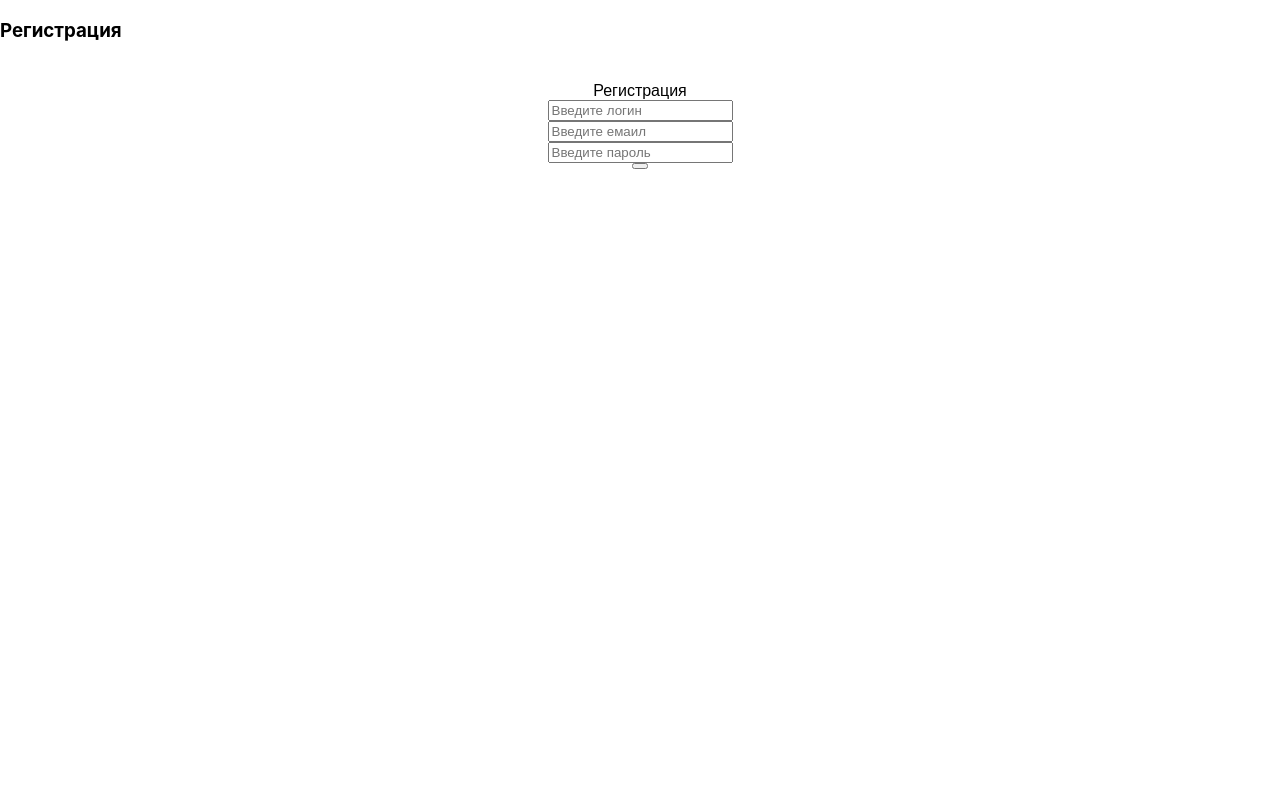
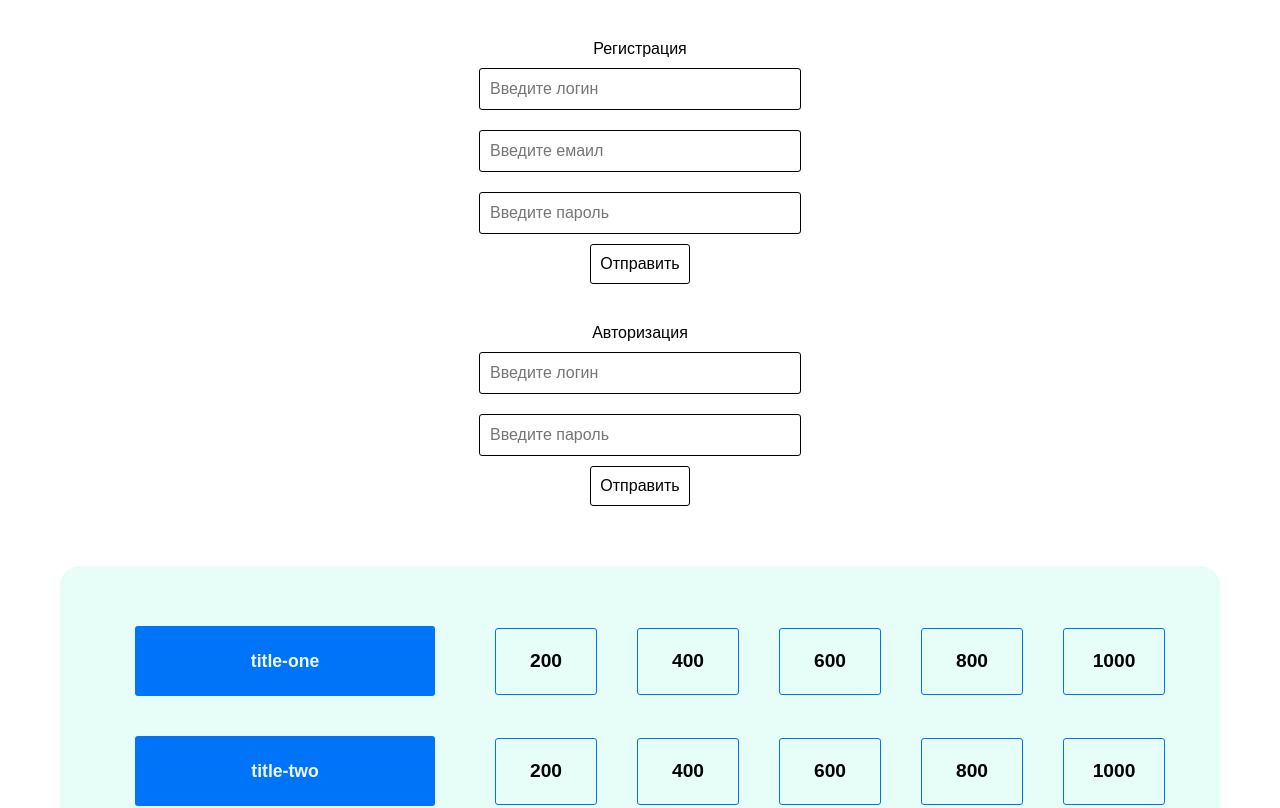
Before and after one commit to NickCamelCase82/Jeopardy, a React (Create React App) app in the folder client/: page /registration in a window 1280 px wide. Shown: the top 808 px of the page. Built offline with nearby package versions, Linux system fonts and the light colour scheme; no server answers; a web font is replaced by a local one.

Commit message:
authorization registration edits

```diff
--- a/client/src/App.jsx
+++ b/client/src/App.jsx
@@ -3,8 +3,8 @@ import Game from './components/game/Game/Game';
 import Login from './components/Login/Login';
 import Registration from './components/Registration/Registration';
 import { Routes, Route } from 'react-router-dom';
-import PageLogin from './pages/PageLogin';
-import PageRegistration from './pages/PageRegistration';
+// import PageLogin from './pages/PageLogin';
+// import PageRegistration from './pages/PageRegistration';
 import { useEffect } from 'react';
 import { useDispatch } from 'react-redux';
 
@@ -21,14 +21,17 @@ function App() {
 
   return (
     <>
-      <Routes>
+      {/* <Routes>
         <Route path="/" element={<Registration />} />
         <Route path="/" element={<Login />} />
-        <Route path="/" element={<Game />} />
+        <Route path="/" element={<Game />} /> */}
 
-        <Route path="/login" element={<PageLogin />} />
-        <Route path="/registration" element={<PageRegistration />} />
-      </Routes>
+      {/* <Route path="/login" element={<PageLogin />} />
+        <Route path="/registration" element={<PageRegistration />} /> */}
+      {/* </Routes> */}
+      <Registration />
+      <Login />
+      <Game />
     </>
   );
 }
--- a/client/src/components/Login/Login.jsx
+++ b/client/src/components/Login/Login.jsx
@@ -3,15 +3,14 @@ import Input from '../common/Input/Input';
 import Button from '../common/Button/Button';
 import './Login.css';
 
-
-const Login = ({ handleInputs, input, getLogin}) => {
+const Login = ({ handleInputs, input, getLogin }) => {
   return (
     <div className="login">
       <form>
         <div>Авторизация</div>
-        <input name="login" placeholder="Введите логин" onChange={handleInputs} value={input.login?? ''}/>
-        <input type="password" name="password" placeholder="Введите пароль" onChange={handleInputs} value={input.password?? ''}/>
-        <button onClick={getLogin}/>
+        <Input name="login" placeholder="Введите логин" />
+        <Input type="password" name="password" placeholder="Введите пароль" />
+        <Button />
       </form>
     </div>
   );
--- a/client/src/components/Registration/Registration.jsx
+++ b/client/src/components/Registration/Registration.jsx
@@ -3,15 +3,15 @@ import Input from '../common/Input/Input';
 import Button from '../common/Button/Button';
 import './Registration.css';
 
-const Registration = ({getReg, input, handleInputs}) => {
+const Registration = ({ getReg, input, handleInputs }) => {
   return (
     <div className="register">
       <form>
         <div>Регистрация</div>
-        <input name="login" placeholder="Введите логин" onChange={handleInputs} value={input.login?? ''}/>
-        <input name="email" placeholder="Введите емаил" onChange={handleInputs} value={input.email?? ''}/>
-        <input type="password" name="password" placeholder="Введите пароль" onChange={handleInputs} value={input.password?? ''}/>
-        <button onClick={getReg}/>
+        <Input type="text" name="login" placeholder="Введите логин" />
+        <Input type="email" name="email" placeholder="Введите емаил" />
+        <Input type="password" name="password" placeholder="Введите пароль" />
+        <Button />
       </form>
     </div>
   );
```
